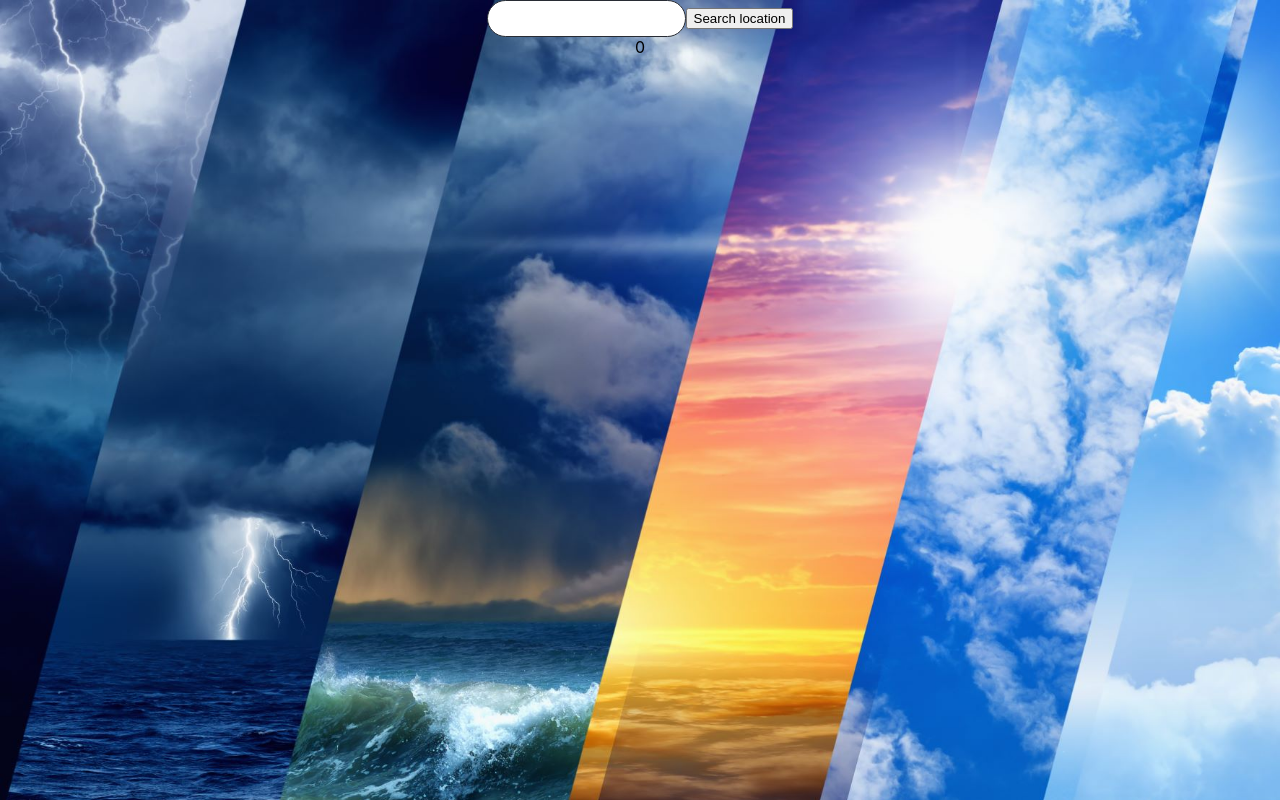
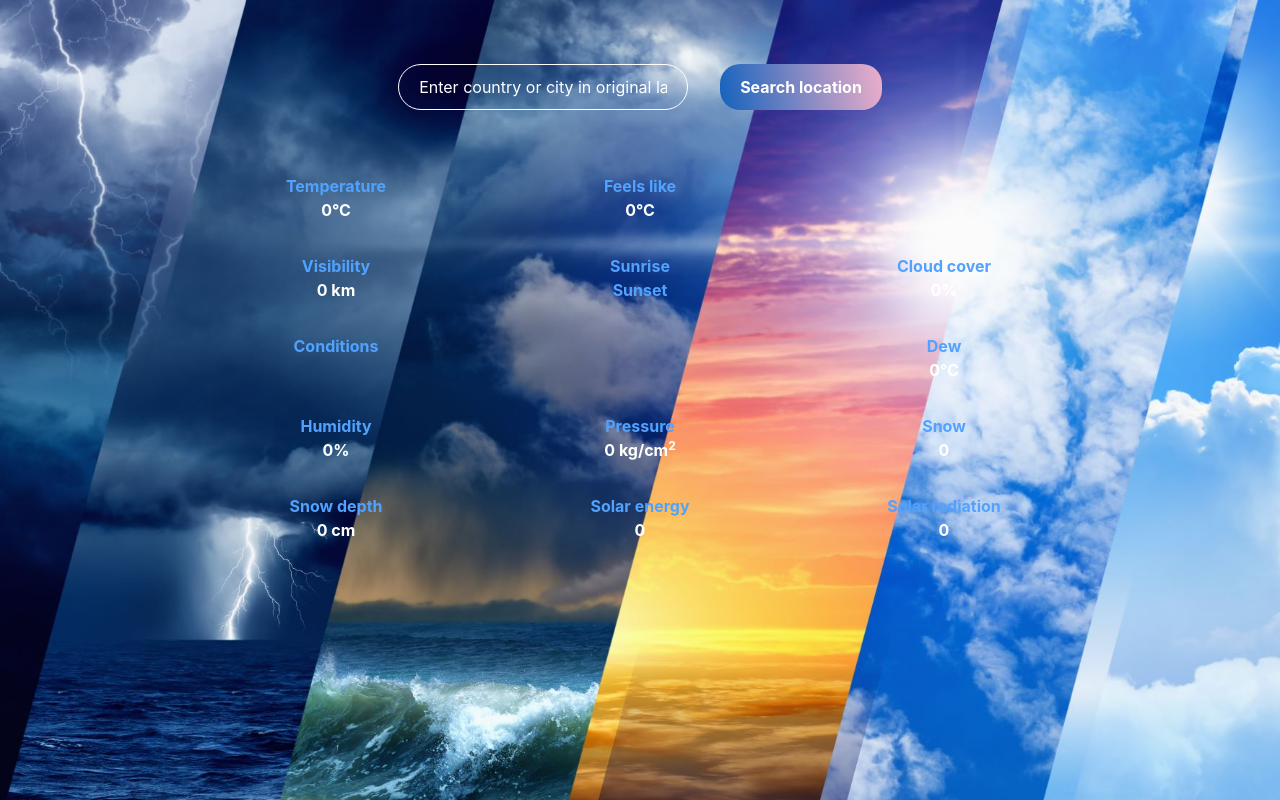
Before and after one commit to ascent2009/weather-app, a React (Vite) app: page / in a window 1280 px wide. Built offline with nearby package versions, Linux system fonts and the light colour scheme.

Commit message:
Feat: install Tailwindcss/vite, add content

```diff
--- a/package.json
+++ b/package.json
@@ -3,11 +3,13 @@
   "version": "0.1.0",
   "private": false,
   "dependencies": {
+    "@tailwindcss/vite": "^4.0.3",
     "@vitejs/plugin-react-swc": "^3.7.2",
     "axios": "^1.7.9",
     "cra-template-typescript": "1.2.0",
     "react": "^19.0.0",
     "react-dom": "^19.0.0",
+    "tailwindcss": "^4.0.3",
     "vite": "^6.0.11",
     "vite-plugin-svgr": "^4.3.0",
     "vite-tsconfig-paths": "^5.1.4"
--- a/src/App.css
+++ b/src/App.css
@@ -1,14 +1,13 @@
 .App {
-  text-align: center;
-  background-image: url("../src/assets/weather.jpg");
-  width: 100vw;
-  height: 100vh;
-  background-size: cover;
-  background-repeat: no-repeat;
+  @apply text-center bg-[url("../src/assets/weather.jpg")] w-screen h-screen bg-cover bg-no-repeat;
 }
 
-.App-input {
+/* .App-input {
+  @apply border border-gray-200 border-solid rounded-2xl p-20;
+} */
+
+/* @utility app-input {
   border-radius: 20px;
   padding: 10px;
   border: #282c34 1px solid;
-}
+} */
--- a/src/App.tsx
+++ b/src/App.tsx
@@ -2,15 +2,15 @@ import React, { useState } from "react";
 // import logo from "./logo.svg";
 import axios from "axios";
 import "./App.css";
-// import "./index.css";
+import { convertTemp } from "./helpers/utils";
 
 interface IData {
   location: string;
   cloudcover?: number | undefined;
   conditions?: string | undefined;
   datetime?: string | undefined;
-  dew?: number | undefined;
-  feelslike?: number | undefined;
+  dew: number;
+  feelslike: number;
   humidity?: number | undefined;
   icon: string;
   pressure?: number | undefined;
@@ -99,6 +99,18 @@ function App() {
           sunrise: data.data.currentConditions.sunrise,
           sunset: data.data.currentConditions.sunset,
           icon: data.data.currentConditions.icon,
+          visibility: data.data.currentConditions.visibility,
+          cloudcover: data.data.currentConditions.cloudcover,
+          conditions: data.data.currentConditions.conditions,
+          datetime: data.data.currentConditions.datetime,
+          dew: data.data.currentConditions.dew,
+          feelslike: data.data.currentConditions.feelslike,
+          humidity: data.data.currentConditions.humidity,
+          pressure: data.data.currentConditions.pressure,
+          snow: data.data.currentConditions.snow,
+          snowdepth: data.data.currentConditions.snowdepth,
+          solarenergy: data.data.currentConditions.solarenergy,
+          solarradiation: data.data.currentConditions.solarradiation,
         });
       }
     } catch (err) {
@@ -115,46 +127,113 @@ function App() {
 
   const {
     location,
-    // cloudcover,
-    // conditions,
-    // datetime,
-    // dew,
-    // feelslike,
-    // humidity,
+    cloudcover,
+    conditions,
+    datetime,
+    dew,
+    feelslike,
+    humidity,
     icon,
-    // pressure,
-    // snow,
-    // snowdepth,
-    // solarenergy,
-    // solarradiation,
+    pressure,
+    snow,
+    snowdepth,
+    solarenergy,
+    solarradiation,
     sunrise,
     sunset,
     temp,
-    // visibility,
+    visibility,
     description,
   } = data;
 
   return (
-    <div className="App">
-      <form onSubmit={handleSubmit}>
+    <section className="App">
+      <form onSubmit={handleSubmit} className="app-form">
         <input
-          className="App-input"
+          className="app-input"
           type="text"
           value={inputValue}
           onChange={handleChange}
+          placeholder="Enter country or city in original language"
         />
-        <button type="submit" className="bg-red">
+        <button type="submit" className="app-button">
           Search location
         </button>
       </form>
-      <div className="text-3xl font-bold underline">{location}</div>
-      <div>{temp}</div>
-      <div>{description}</div>
-      <div>{icon}</div>
-      <div>{description}</div>
-      <div>{sunrise}</div>
-      <div>{sunset}</div>
-    </div>
+      <div className="my-16 m-auto text-white w-[70%]">
+        <div className="my-8 text-2xl font-bold">{location}</div>
+        <div className="text-1xl font-bold">
+          <p>{description}</p>
+        </div>
+        <div className="grid grid-cols-3 gap-x-4 gap-y-8 font-bold mt-[3rem]">
+          <div>
+            <h2 className="text-blue-400">Temperature</h2>
+            <p>{convertTemp(temp)}&deg;C</p>
+          </div>
+          <div>
+            <h2 className="text-blue-400">Feels like</h2>
+            <p>{convertTemp(feelslike)}&deg;C</p>
+          </div>
+          <div className="md:text-black/70">{icon}</div>
+          <div>
+            <h2 className="text-blue-400">Visibility</h2>
+            <p>{visibility} km</p>
+          </div>
+          <div>
+            <div>
+              <h2 className="text-blue-400">Sunrise</h2>
+              <p>{sunrise}</p>
+            </div>
+            <div className="md:text-black/70">
+              <h2 className="text-blue-400">Sunset</h2>
+              {sunset}
+            </div>
+          </div>
+          <div>
+            <h2 className="text-blue-400">Cloud cover</h2>
+            <p>{cloudcover}%</p>
+          </div>
+          <div>
+            <h2 className="text-blue-400">Conditions</h2>
+            <p>{conditions}</p>
+          </div>
+          <div>{datetime}</div>
+          <div>
+            <h2 className="text-blue-400">Dew</h2>
+            <p>{convertTemp(dew)}&deg;C</p>
+          </div>
+
+          <div>
+            <h2 className="text-blue-400">Humidity</h2>
+            <p>{humidity}%</p>
+          </div>
+
+          <div>
+            <h2 className="text-blue-400">Pressure</h2>
+            <p>
+              {pressure} kg/cm<sup>2</sup>
+            </p>
+          </div>
+          <div>
+            <h2 className="text-blue-400">Snow</h2>
+            <p>{snow}</p>
+          </div>
+          <div>
+            <h2 className="text-blue-400">Snow depth</h2>
+            <p>{snowdepth} cm</p>
+          </div>
+
+          <div>
+            <h2 className="text-blue-400">Solar energy</h2>
+            <p>{solarenergy}</p>
+          </div>
+          <div>
+            <h2 className="text-blue-400">Solar radiation</h2>
+            <p>{solarradiation}</p>
+          </div>
+        </div>
+      </div>
+    </section>
   );
 }
 
--- /dev/null
+++ b/src/helpers/utils.ts
@@ -0,0 +1,2 @@
+export const convertTemp = (temp: number) =>
+  temp && Math.round((temp - 32) / 1.8);
--- a/src/index.css
+++ b/src/index.css
@@ -1,4 +1,4 @@
-/* @import "tailwindcss"; */
+@import "tailwindcss";
 
 body {
   margin: 0;
@@ -13,3 +13,54 @@ code {
   font-family: source-code-pro, Menlo, Monaco, Consolas, "Courier New",
     monospace;
 }
+
+@utility app-form {
+  padding-top: 4rem;
+  margin: 0 auto;
+  width: fit-content;
+  display: flex;
+  gap: 2rem;
+}
+
+@utility app-input {
+  border-radius: 2rem;
+  padding: 10px 20px;
+  border: #fff 1px solid;
+  outline: none;
+  background-color: transparent;
+  &::placeholder {
+    animation: 4s scrollText infinite;
+    color: #fff;
+  }
+  &:focus {
+    background-color: #ffff;
+  }
+}
+
+@keyframes scrollText {
+  0% {
+    transform: translateX(-100%);
+  }
+  100% {
+    transform: translateX(100%);
+  }
+}
+
+@utility app-button {
+  border-radius: 20px;
+  padding: 10px 20px;
+  border: none;
+  color: #fff;
+  outline: none;
+  /* background: rgb(238, 174, 202); */
+  background: linear-gradient(
+    259deg,
+    rgba(238, 174, 202, 1) 0%,
+    rgba(20, 98, 189, 1) 100%
+  );
+  cursor: pointer;
+  font-weight: bold;
+  &:active {
+    transform: translateY(2%);
+  }
+}
--- a/vite.config.mjs
+++ b/vite.config.mjs
@@ -1,10 +1,11 @@
 import { defineConfig } from "vite";
 import react from "@vitejs/plugin-react-swc";
+import tailwindcss from "@tailwindcss/vite";
 
 // https://vitejs.dev/config/
 export default defineConfig({
   base: "/",
-  plugins: [react()],
+  plugins: [react(), tailwindcss()],
   server: {
     hmr: { overlay: false },
   },
```
Also changed, not shown: 1 other file (tests, documents, lock files or other folders).
